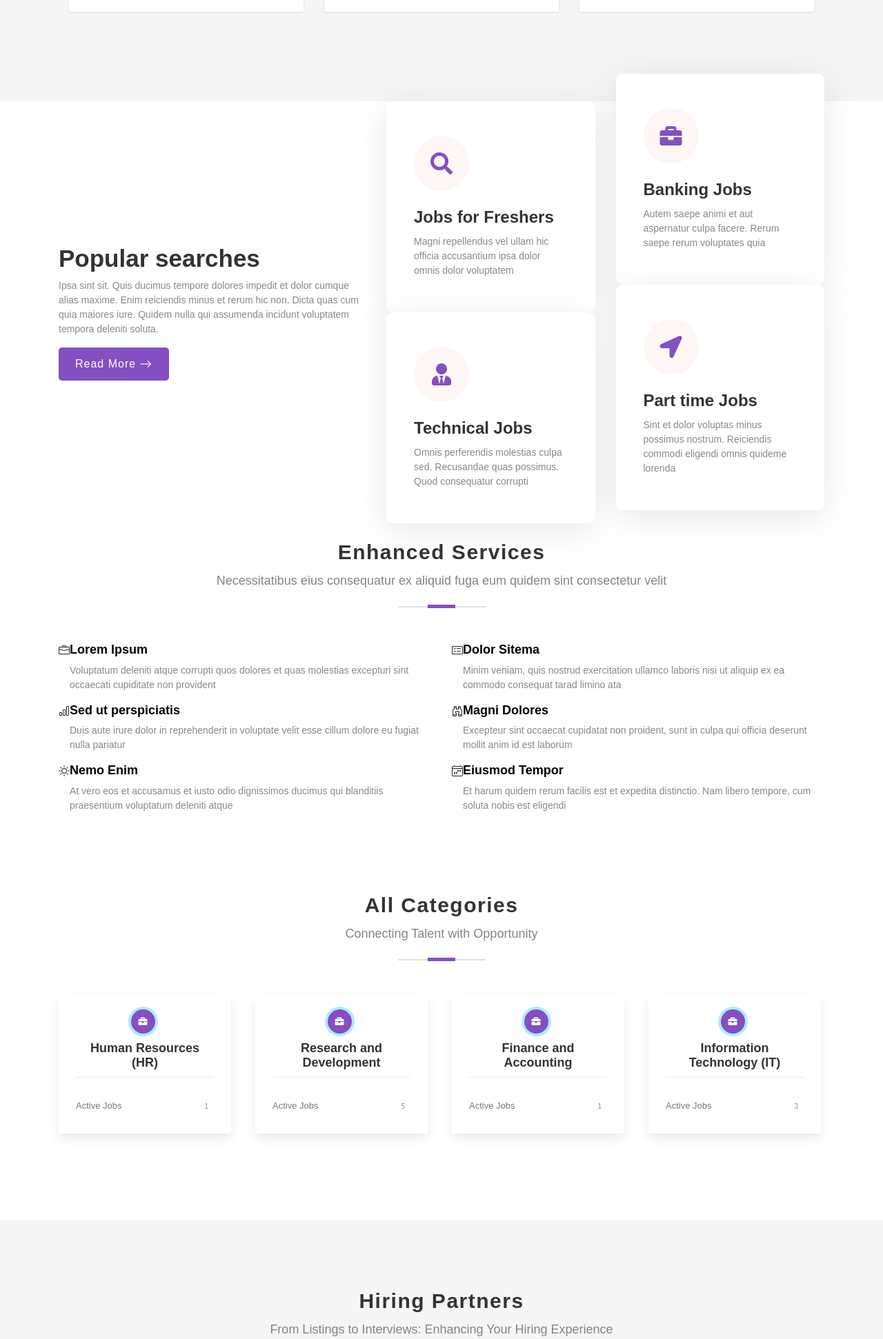
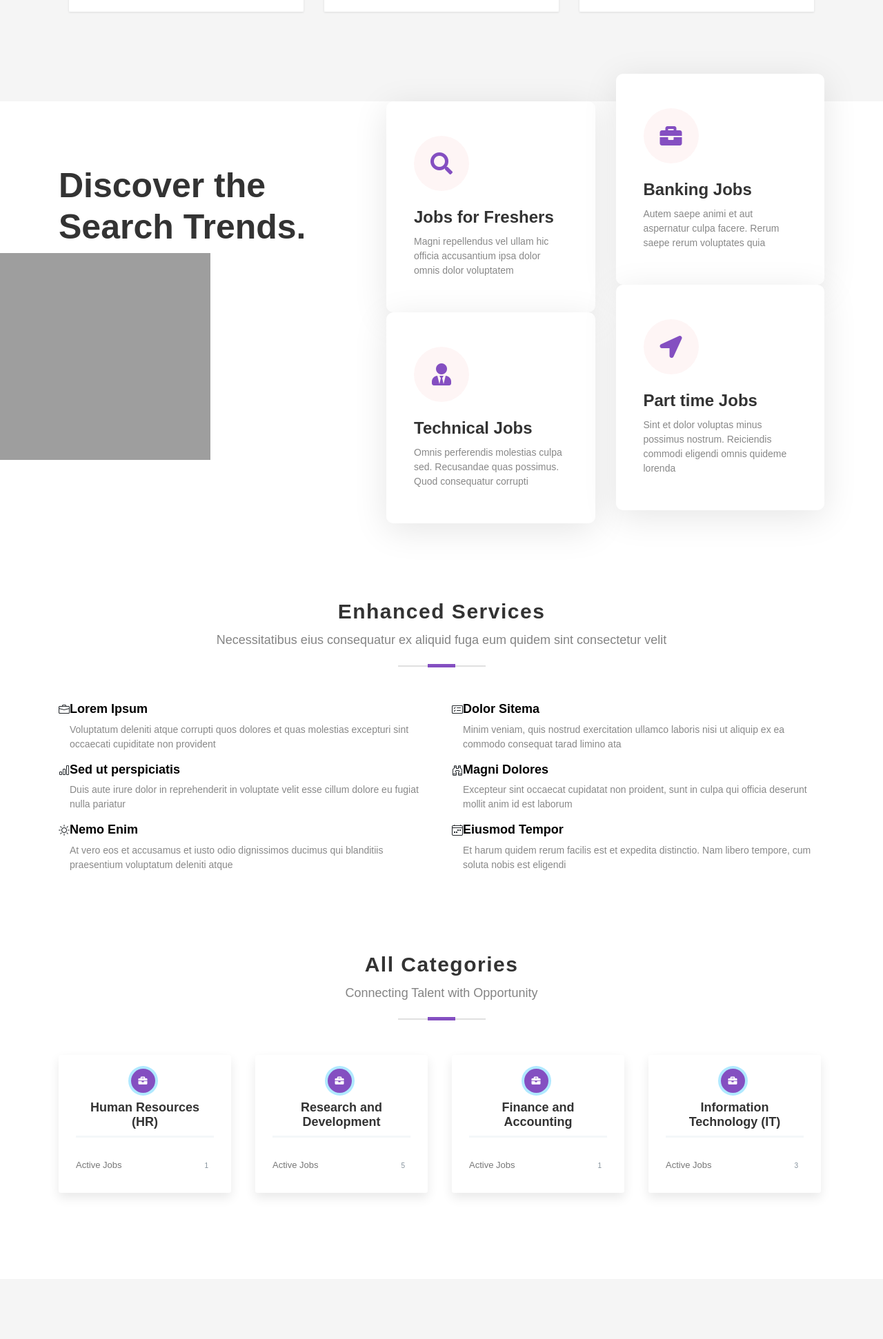
Before and after one commit to Sangeeta-g-d/interview_company, a Django app: page / in a window 1280 px wide. Shown: the part 1090-3032 px from the top of the page at 69% size. Run offline with Django 4.2, Linux system fonts and the light colour scheme; data comes from the database, SQL or seed files in the repository; some libraries are stand-ins or nearby versions; some web fonts are replaced; grey boxes are pictures that could not be loaded.

```diff
--- a/company/templates/index.html
+++ b/company/templates/index.html
@@ -4,7 +4,9 @@
 <link rel="stylesheet" href="https://cdnjs.cloudflare.com/ajax/libs/font-awesome/5.15.4/css/all.min.css" integrity="...">
 <link href="/static/assets2/vendor/bootstrap-icons/bootstrap-icons.css" rel="stylesheet">
 <link href="/static/assets2/css/specific.css" rel="stylesheet">
+<link rel="stylesheet" href="https://cdnjs.cloudflare.com/ajax/libs/aos/2.3.4/aos.css">
 <style>
+
   .section {
     overflow-x: hidden;
 }
@@ -37,11 +39,23 @@
 #suggestionListJobTitle li:hover {
     background-color: #f2f2f2;
 }
+.fade-in-image {
+  opacity: 0; /* Initially, the image is invisible */
+  transition: opacity 1s ease-in-out; /* Smooth transition for opacity change over 1 second */
+}
+
+/* Fade-in animation triggered when the element is in view */
+.fade-in-image.is-visible {
+  opacity: 1; /* Make the image visible */
+}
 
 
 
   </style>
-
+ <script>
+  // Include AOS library code directly here
+  !function(){var e=document.createElement("script");e.src="https://cdnjs.cloudflare.com/ajax/libs/aos/2.3.4/aos.js",e.setAttribute("data-aos-easing","ease-in-out"),e.setAttribute("data-aos-duration","1000"),document.head.appendChild(e)}();
+</script>
 <!--===============================
 =            Hero Area            =
 ================================-->
@@ -228,16 +242,27 @@ $(document).ready(function() {
 		</div>
 	</div>
 </section>
-<section id="about1" class="about1 mb-4">
+<script>
+  // AOS initialization
+  document.addEventListener("DOMContentLoaded", function() {
+    AOS.init({
+      offset: 120,
+      duration: 1000,
+      easing: 'ease-in-out',
+      delay: 200,
+      once: true,
+      // ... other options
+    });
+  });
+</script>
+<section id="about1" style="margin-bottom: 110px;" class="about1">
 
   <div class="container" data-aos="fade-up" data-aos-delay="100">
     <div class="row align-items-xl-center gy-5">
 
       <div class="col-xl-5 content">
-
-        <h1>Popular searches</h1>
-        <p>Ipsa sint sit. Quis ducimus tempore dolores impedit et dolor cumque alias maxime. Enim reiciendis minus et rerum hic non. Dicta quas cum quia maiores iure. Quidem nulla qui assumenda incidunt voluptatem tempora deleniti soluta.</p>
-        <a href="#" class="read-more"><span>Read More</span><i class="bi bi-arrow-right"></i></a>
+        <h1 style="font-weight:800; font-size: 50px;">Discover the Search Trends.</h1>
+        <img  style="margin-left: -180px;" src="/static/assets2/img/girl-img.png" alt="Image Description">
       </div>
 
       <div class="col-xl-7">
--- a/static/assets2/css/specific.css
+++ b/static/assets2/css/specific.css
@@ -181,3 +181,4 @@
     line-height: 24px;
     font-size: 14px;
   }
+}
```
